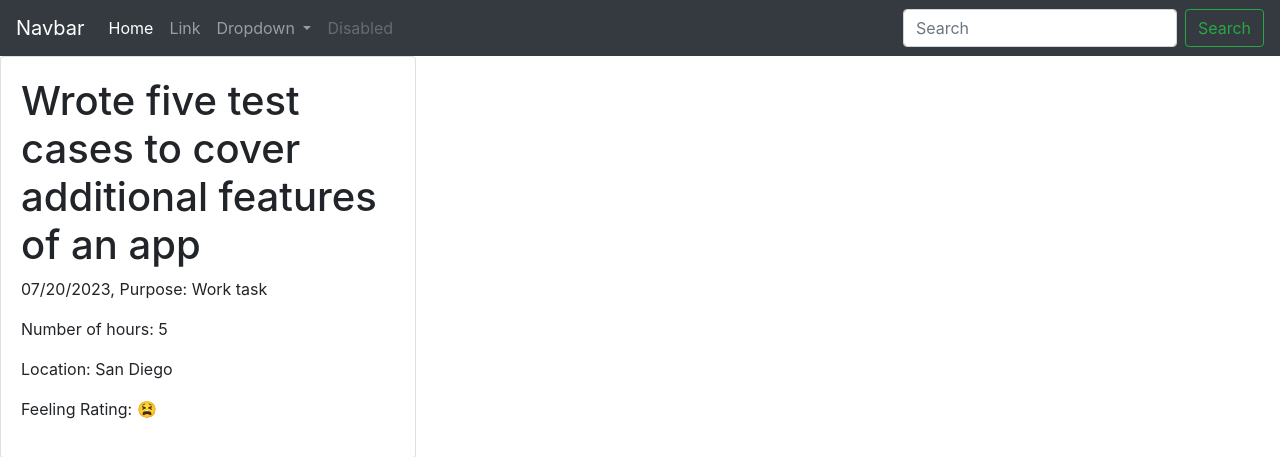
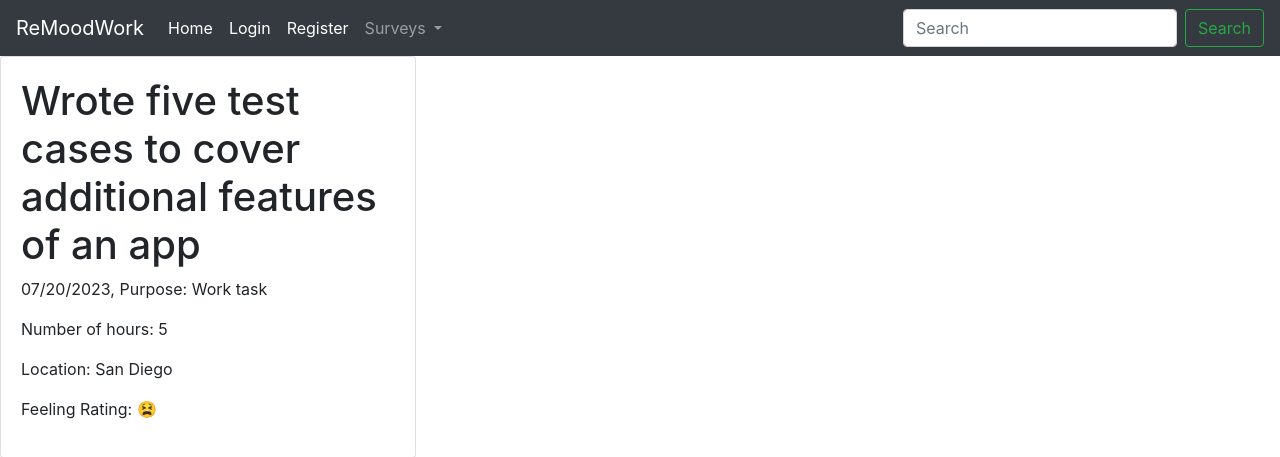
Before and after one commit to Peterisawesome17/ReMoodWork, a Django app: page / in a window 1280 px wide. Shown: the top 457 px of the page. Run offline with Django 4.2, Linux system fonts and the light colour scheme.

Commit message:
Moved a navigational bar to the base.html files and added url links to the main home page and future sites of remoodwork website. Replaced temporary names with the names that I have created for this project

```diff
--- a/remoodwork/workrecords/templates/workrecords/base.html
+++ b/remoodwork/workrecords/templates/workrecords/base.html
@@ -6,6 +6,46 @@
     <title>ReMoodWork</title>
 </head>
 <body>
+    <!-- Used for creating a navigational bar for the main home page of remoodwork website -->
+    <nav class="navbar navbar-expand-lg navbar-dark bg-dark">
+      <a class="navbar-brand" href="{% url 'remoodwork-home' %}">ReMoodWork</a>
+      <button class="navbar-toggler" type="button" data-toggle="collapse" data-target="#navbarSupportedContent" aria-controls="navbarSupportedContent" aria-expanded="false" aria-label="Toggle navigation">
+        <span class="navbar-toggler-icon"></span>
+      </button>
+
+      <div class="collapse navbar-collapse" id="navbarSupportedContent">
+        <ul class="navbar-nav mr-auto">
+          <li class="nav-item active">
+            <a class="nav-link" href="{% url 'remoodwork-home' %}">Home <span class="sr-only">(current)</span></a>
+          </li>
+          <li class="nav-item active">
+            <a class="nav-link" href="#">Login</a>
+          </li>
+          <li class="nav-item active">
+            <a class="nav-link" href="#">Register</a>
+          </li>
+          <li class="nav-item dropdown">
+            <a class="nav-link dropdown-toggle" href="#" id="navbarDropdown" role="button" data-toggle="dropdown" aria-haspopup="true" aria-expanded="false">
+              Surveys
+            </a>
+            <div class="dropdown-menu" aria-labelledby="navbarDropdown">
+              <a class="dropdown-item" href="{% url 'remoodwork-pulse-survey' %}">Visit your pulse survey records</a>
+              <a class="dropdown-item" href="#">Visit your assessment survey records</a>
+<!--              <div class="dropdown-divider"></div>-->
+<!--              <a class="dropdown-item" href="#">Something else here</a>-->
+            </div>
+          </li>
+<!--          <li class="nav-item">-->
+<!--            <a class="nav-link disabled" href="#">Disabled</a>-->
+<!--          </li>-->
+        </ul>
+        <form class="form-inline my-2 my-lg-0">
+          <input class="form-control mr-sm-2" type="search" placeholder="Search" aria-label="Search">
+          <button class="btn btn-outline-success my-2 my-sm-0" type="submit">Search</button>
+        </form>
+      </div>
+    </nav>
+    <!-- End of navigation bar for the main web page website of remoodwork -->
     <div>
         {% block content %}{% endblock content %}
     </div>
--- a/remoodwork/workrecords/templates/workrecords/home_page.html
+++ b/remoodwork/workrecords/templates/workrecords/home_page.html
@@ -1,40 +1,3 @@
-<!-- Used for creating a navigational bar for the main home page of remoodwork website -->
-<nav class="navbar navbar-expand-lg navbar-dark bg-dark">
-  <a class="navbar-brand" href="#">Navbar</a>
-  <button class="navbar-toggler" type="button" data-toggle="collapse" data-target="#navbarSupportedContent" aria-controls="navbarSupportedContent" aria-expanded="false" aria-label="Toggle navigation">
-    <span class="navbar-toggler-icon"></span>
-  </button>
-
-  <div class="collapse navbar-collapse" id="navbarSupportedContent">
-    <ul class="navbar-nav mr-auto">
-      <li class="nav-item active">
-        <a class="nav-link" href="#">Home <span class="sr-only">(current)</span></a>
-      </li>
-      <li class="nav-item">
-        <a class="nav-link" href="#">Link</a>
-      </li>
-      <li class="nav-item dropdown">
-        <a class="nav-link dropdown-toggle" href="#" id="navbarDropdown" role="button" data-toggle="dropdown" aria-haspopup="true" aria-expanded="false">
-          Dropdown
-        </a>
-        <div class="dropdown-menu" aria-labelledby="navbarDropdown">
-          <a class="dropdown-item" href="#">Action</a>
-          <a class="dropdown-item" href="#">Another action</a>
-          <div class="dropdown-divider"></div>
-          <a class="dropdown-item" href="#">Something else here</a>
-        </div>
-      </li>
-      <li class="nav-item">
-        <a class="nav-link disabled" href="#">Disabled</a>
-      </li>
-    </ul>
-    <form class="form-inline my-2 my-lg-0">
-      <input class="form-control mr-sm-2" type="search" placeholder="Search" aria-label="Search">
-      <button class="btn btn-outline-success my-2 my-sm-0" type="submit">Search</button>
-    </form>
-  </div>
-</nav>
-<!-- End of navigation bar for the main web page website of remoodwork -->
 {% extends 'workrecords/base.html' %}
 {% block content %}
     {% for employee_log in log_records %}
```
